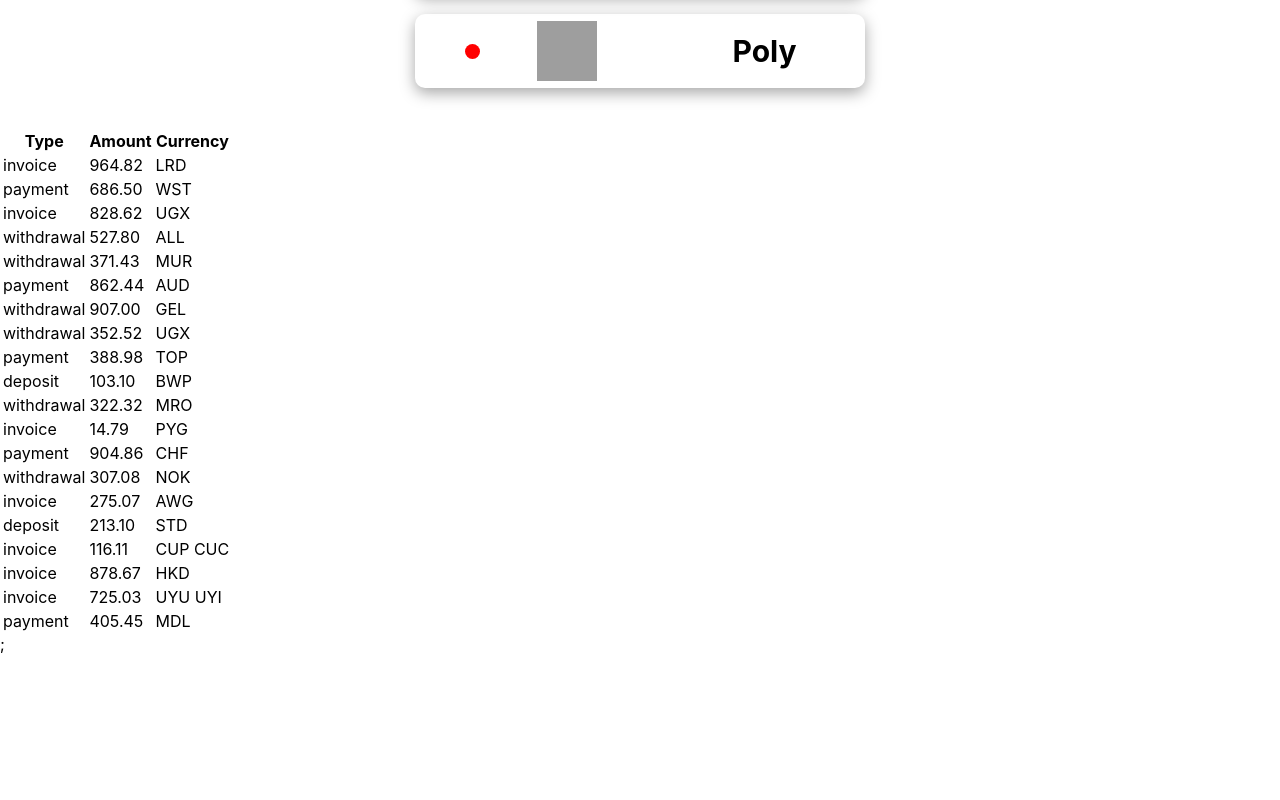
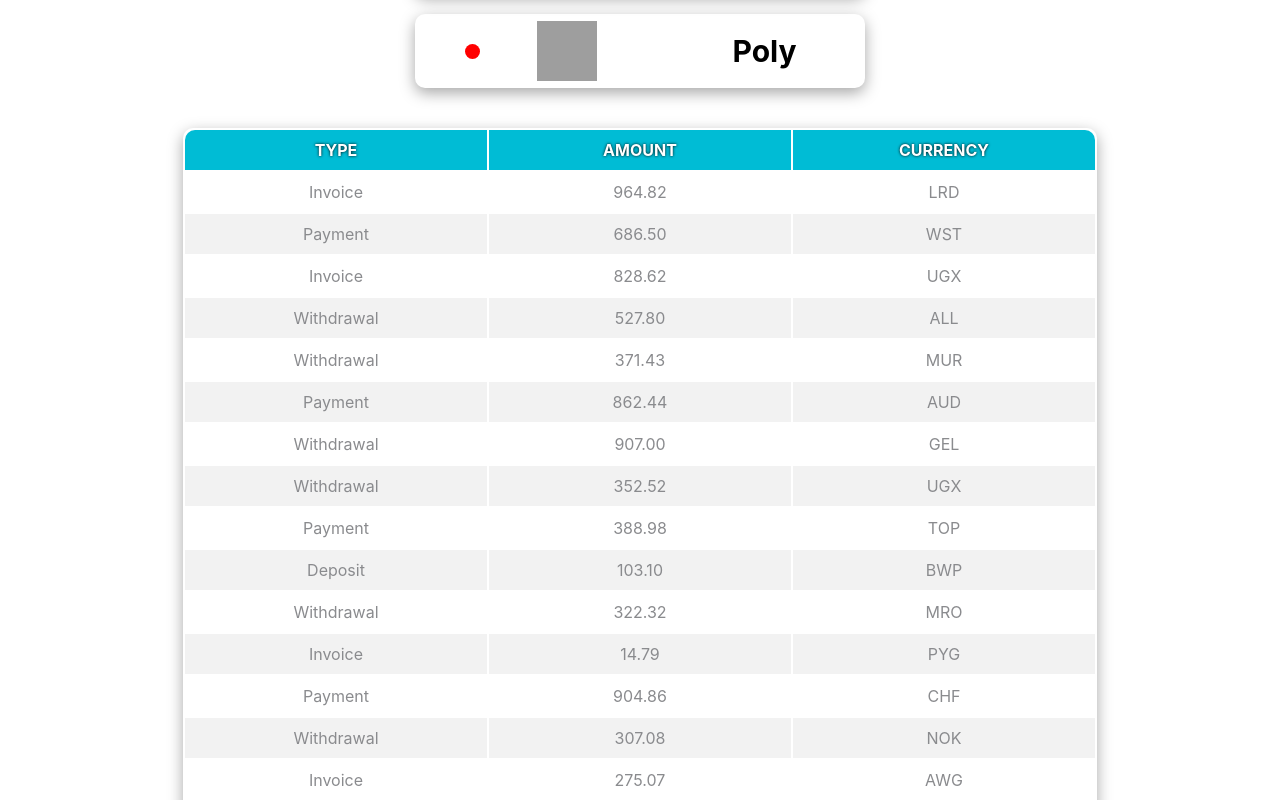
Before and after one commit to BartekJedliczka/goit-react-hw-01-components, a React (Create React App) app: page / in a window 1280 px wide. Shown: the part 1060-1860 px from the top of the page. Before the commit the page ends 1714 px from the top, so only its background shows below. Built offline with nearby package versions, Linux system fonts and the light colour scheme; grey boxes are pictures that could not be loaded.

Commit message:
Update transactionHistory.module.css

```diff
--- a/src/components/transaction/transactionHistory.module.css
+++ b/src/components/transaction/transactionHistory.module.css
@@ -0,0 +1,37 @@
+.transactionHistory {
+  margin: 40px auto;
+  box-shadow: rgba(0, 0, 0, 0.35) 0px 5px 15px;
+  border-radius: 10px;
+}
+
+.transactionHistory thead th {
+  width: 300px;
+  text-transform: uppercase;
+  text-shadow: 0 0 3px #000;
+}
+
+.transactionHistory thead tr {
+  height: 40px;
+  background: #00bcd5;
+  color: #fff;
+  border-radius: 0.5rem 0 0 0;
+}
+
+.transactionHistory th:first-child {
+  border-radius: 10px 0 0 0;
+}
+
+.transactionHistory th:last-child {
+  border-radius: 0 10px 0 0;
+}
+
+.transactionHistory tr:nth-child(even) {
+  background: #f2f2f2;
+}
+
+.transactionHistory tbody tr {
+  height: 40px;
+  color: #8a8b8e;
+  text-align: center;
+  text-transform: capitalize;
+}
```
